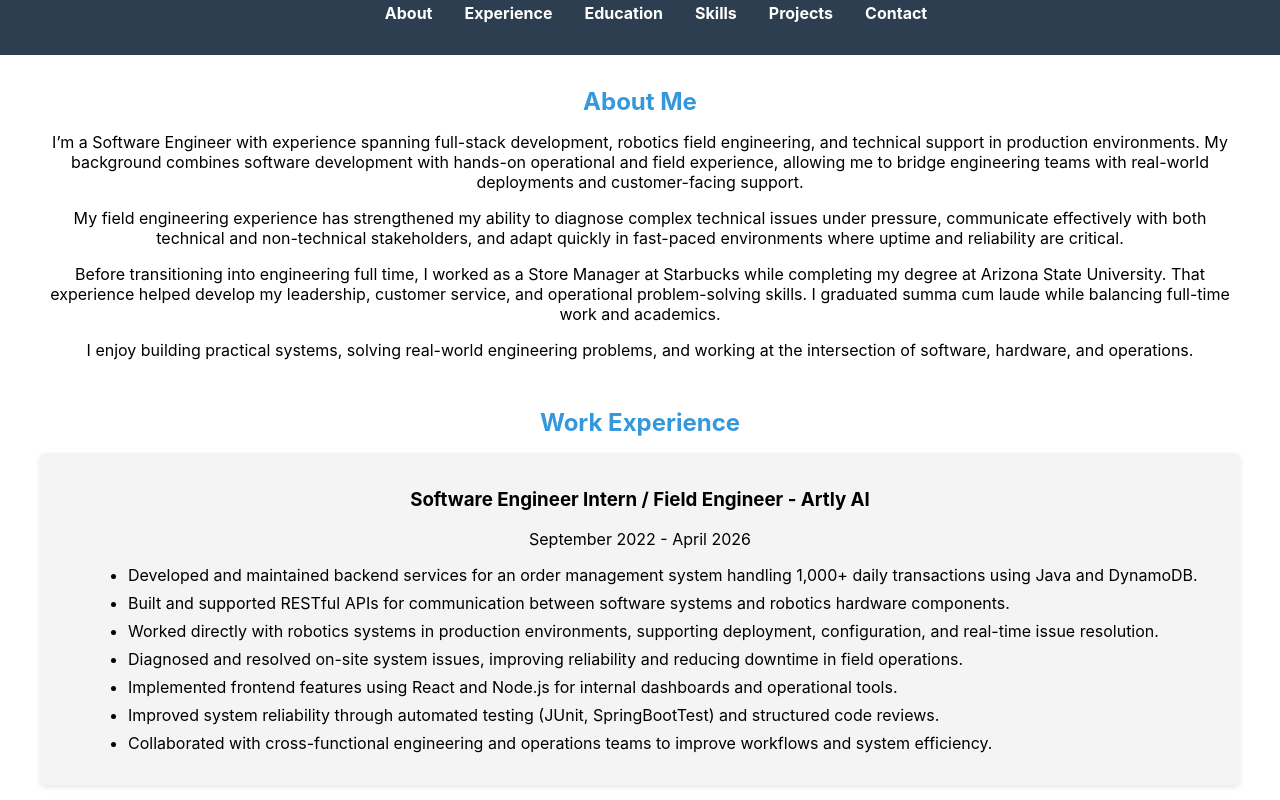
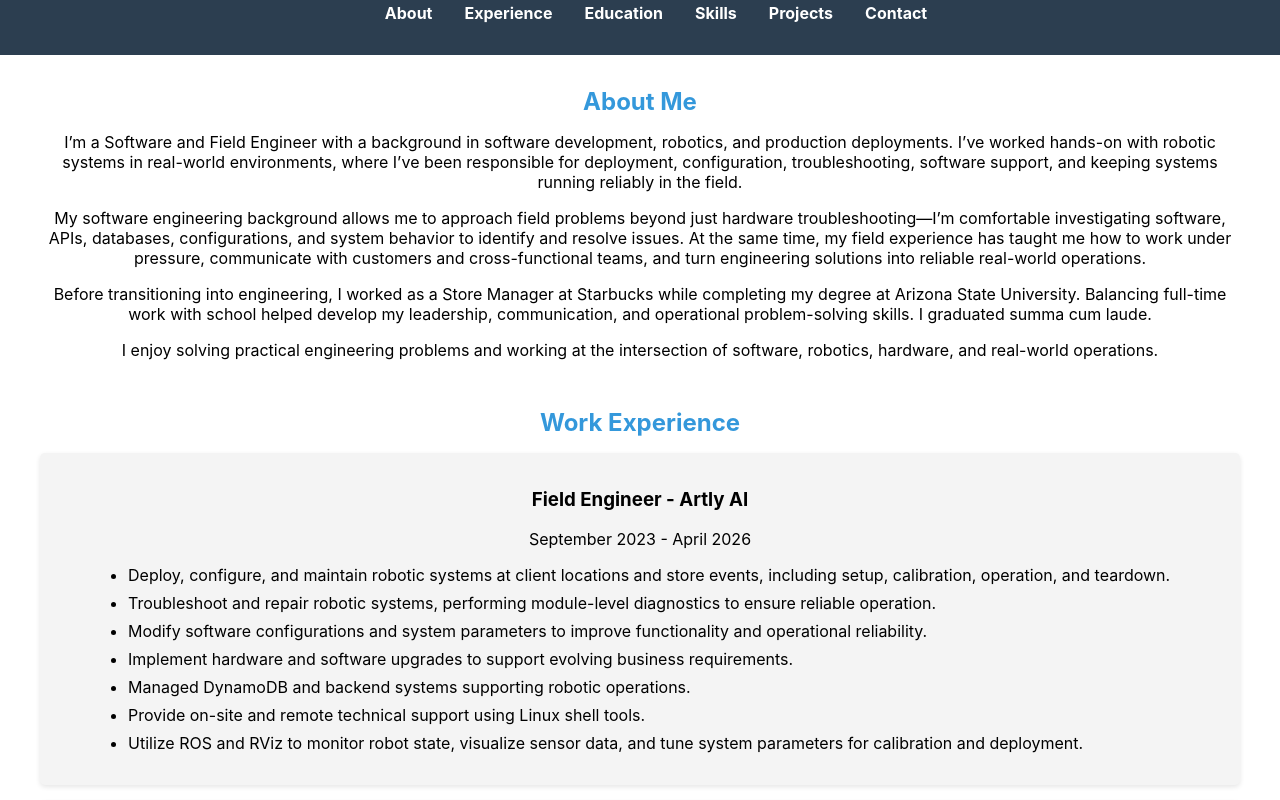
Before and after one commit to ahsu55/alan-hsu-portfolio, a React (Create React App) app: page / in a window 1280 px wide. Shown: the part 480-1280 px from the top of the page. Built offline with nearby package versions, Linux system fonts and the light colour scheme.

Commit message:
Update About Me section

```diff
--- a/src/App.js
+++ b/src/App.js
@@ -26,37 +26,48 @@ function App() {
         <section id="about">
           <h2>About Me</h2>
             <p>
-              I’m a Software Engineer with experience spanning full-stack development, robotics field engineering, and technical support in production environments. My background combines software development with hands-on operational and field experience, allowing me to bridge engineering teams with real-world deployments and customer-facing support.
+              I’m a Software and Field Engineer with a background in software development, robotics, and production deployments. I’ve worked hands-on with robotic systems in real-world environments, where I’ve been responsible for deployment, configuration, troubleshooting, software support, and keeping systems running reliably in the field.
             </p>
-
             <p>
-              My field engineering experience has strengthened my ability to diagnose complex technical issues under pressure, communicate effectively with both technical and non-technical stakeholders, and adapt quickly in fast-paced environments where uptime and reliability are critical.
+              My software engineering background allows me to approach field problems beyond just hardware troubleshooting—I’m comfortable investigating software, APIs, databases, configurations, and system behavior to identify and resolve issues. At the same time, my field experience has taught me how to work under pressure, communicate with customers and cross-functional teams, and turn engineering solutions into reliable real-world operations.
             </p>
-
             <p>
-              Before transitioning into engineering full time, I worked as a Store Manager at Starbucks while completing my degree at Arizona State University. That experience helped develop my leadership, customer service, and operational problem-solving skills. I graduated summa cum laude while balancing full-time work and academics.
+              Before transitioning into engineering, I worked as a Store Manager at Starbucks while completing my degree at Arizona State University. Balancing full-time work with school helped develop my leadership, communication, and operational problem-solving skills. I graduated summa cum laude.
             </p>
-
             <p>
-              I enjoy building practical systems, solving real-world engineering problems, and working at the intersection of software, hardware, and operations.
+             I enjoy solving practical engineering problems and working at the intersection of software, robotics, hardware, and real-world operations.
             </p>
         </section>
 
       <section id="experience">
         <h2>Work Experience</h2>
+          <div className="project">
+            <h3>Field Engineer - Artly AI</h3>
+              <p>September 2023 - April 2026</p>
+
+              <ul>
+                <li>Deploy, configure, and maintain robotic systems at client locations and store events, including setup, calibration, operation, and teardown.</li>
+                <li>Troubleshoot and repair robotic systems, performing module-level diagnostics to ensure reliable operation.</li>
+                <li>Modify software configurations and system parameters to improve functionality and operational reliability.</li>
+                <li>Implement hardware and software upgrades to support evolving business requirements.</li>
+                <li>Managed DynamoDB and backend systems supporting robotic operations.</li>
+                <li>Provide on-site and remote technical support using Linux shell tools.</li>
+                <li>Utilize ROS and RViz to monitor robot state, visualize sensor data, and tune system parameters for calibration and deployment.</li>
+              </ul>
+          </div>
 
           <div className="project">
-            <h3>Software Engineer Intern / Field Engineer - Artly AI</h3>
-              <p>September 2022 - April 2026</p>
+            <h3>Software Engineer Intern - Artly AI</h3>
+              <p>September 2022 - August 2026</p>
 
               <ul>
-                <li>Developed and maintained backend services for an order management system handling 1,000+ daily transactions using Java and DynamoDB.</li>
-                <li>Built and supported RESTful APIs for communication between software systems and robotics hardware components.</li>
-                <li>Worked directly with robotics systems in production environments, supporting deployment, configuration, and real-time issue resolution.</li>
-                <li>Diagnosed and resolved on-site system issues, improving reliability and reducing downtime in field operations.</li>
-                <li>Implemented frontend features using React and Node.js for internal dashboards and operational tools.</li>
-                <li>Improved system reliability through automated testing (JUnit, SpringBootTest) and structured code reviews.</li>
-                <li>Collaborated with cross-functional engineering and operations teams to improve workflows and system efficiency.</li>
+                <li>Built a full-stack order management system handling 1,000+ daily orders using Node.js, DynamoDB, and REST APIs.</li>
+                <li>Developed React-based dashboards for system monitoring and operational visibility.</li>
+                <li>Designed and maintained backend services supporting real-time robotics and operational workflows.</li>
+                <li>Built and integrated REST APIs across system modules to ensure reliable data flow between frontend, backend, and robotics systems.</li>
+                <li>Implemented automated testing (JUnit, Spring Boot Test) to improve system stability and reduce production issues.</li>
+                <li>Integrated ROS-based robotics control into backend workflows for real-time system behavior updates.</li>
+                <li>Supported production deployments and resolved system issues in live customer environments.</li>
               </ul>
           </div>
 
@@ -127,7 +138,7 @@ function App() {
       </main>
 
       <footer>
-        <p>&copy; 2024 Alan Hsu. All rights reserved.</p>
+        <p>&copy; 2026 Alan Hsu. All rights reserved.</p>
       </footer>
     </div>
   );
```
